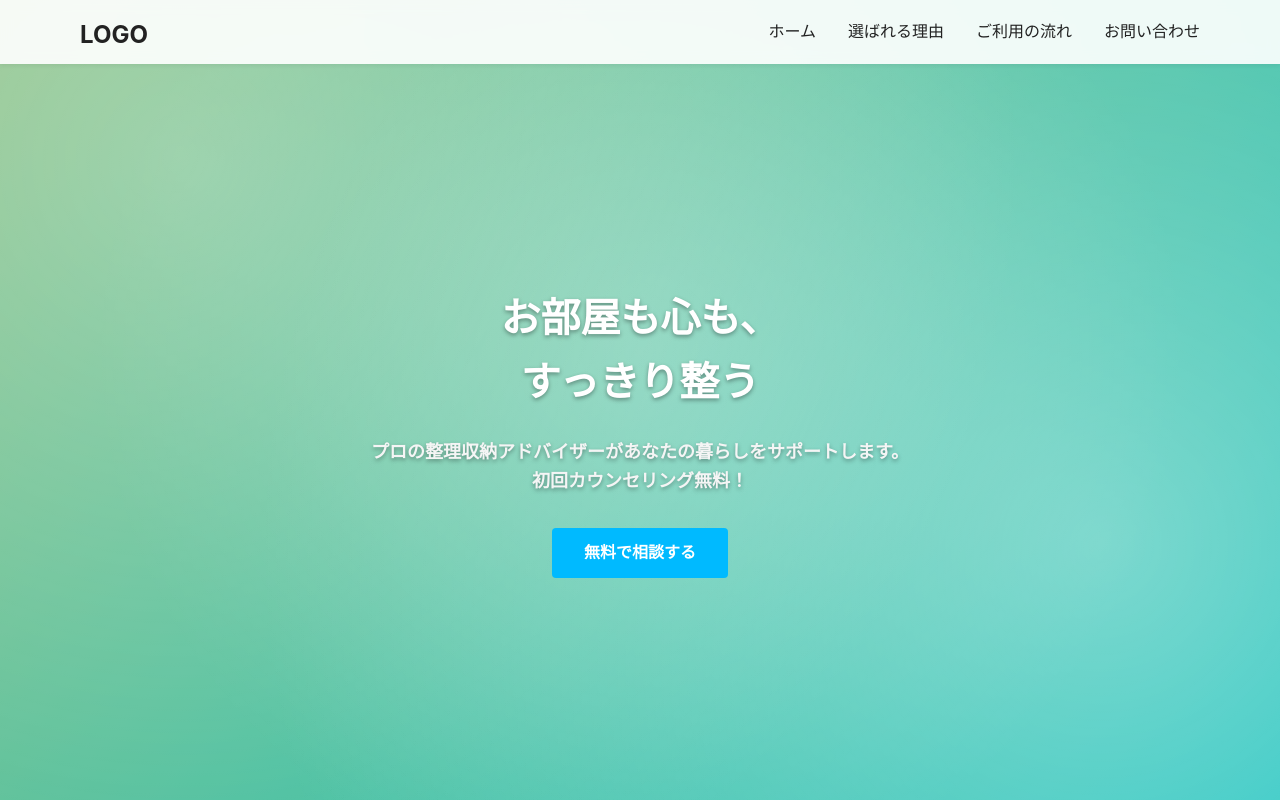
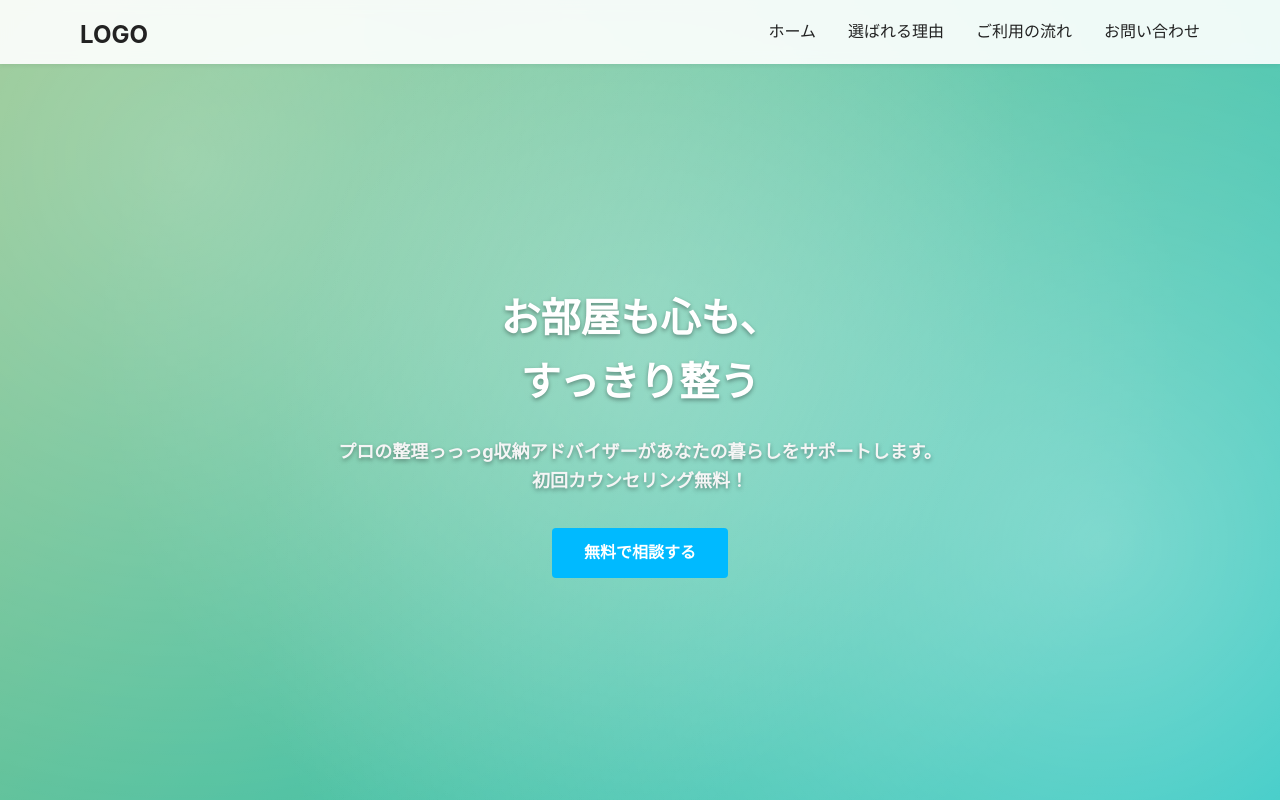
Before and after one commit to ritsuto2525/lp, a plain HTML site: page index.html in a window 1280 px wide. Shown: the top 800 px of the page. Drawn offline with Linux system fonts and the light colour scheme.

Commit message:
lp変更

```diff
--- a/index.html
+++ b/index.html
@@ -33,7 +33,7 @@
       <div class="container hero__inner">
         <h2 class="hero__title">お部屋も心も、<br>すっきり整う</h2>
         <p class="hero__subtitle">
-          プロの整理収納アドバイザーがあなたの暮らしをサポートします。<br>初回カウンセリング無料！
+          プロの整理っっっg収納アドバイザーがあなたの暮らしをサポートします。<br>初回カウンセリング無料！
         </p>
         <a href="#contact" class="btn btn--primary">無料で相談する</a>
       </div>
```
